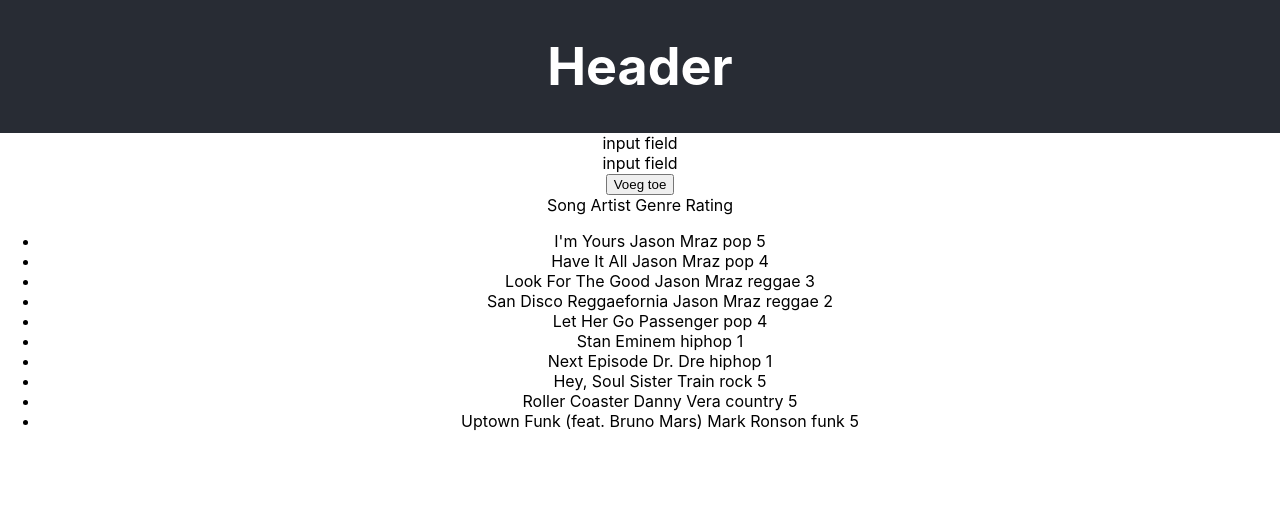
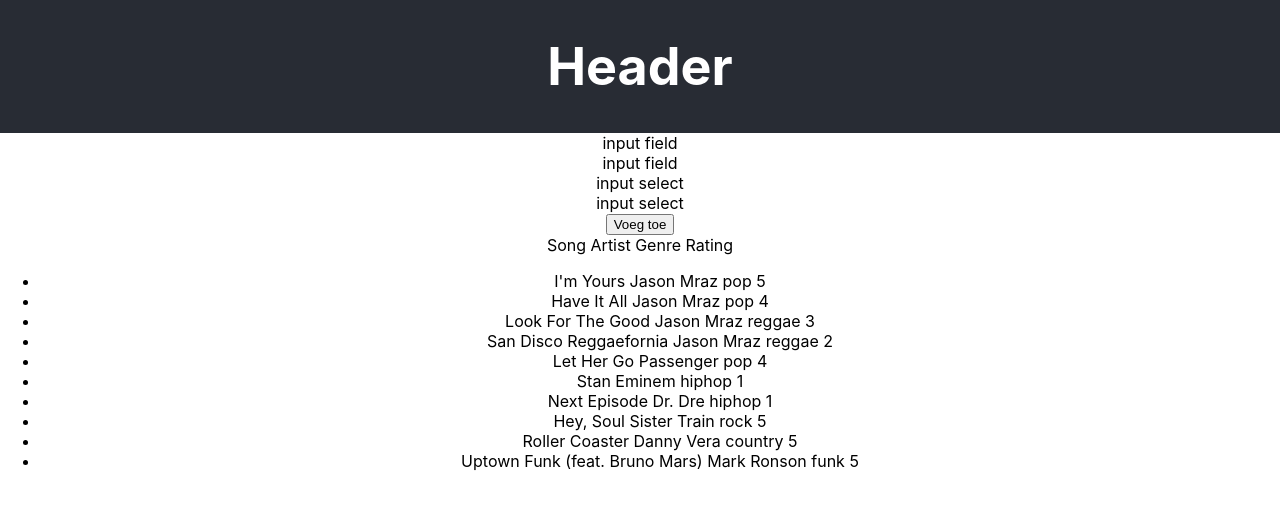
Before and after one commit to MMRijnsburger/Project-React-Lil-Playlist, a React (Create React App) app: page / in a window 1280 px wide. Shown: the top 510 px of the page. Built offline with nearby package versions, Linux system fonts and the light colour scheme.

Commit message:
add InputSelect to SongInput component

```diff
--- /dev/null
+++ b/src/components/InputSelect.js
@@ -0,0 +1,18 @@
+import React from 'react';
+
+class InputSelect extends React.Component {
+    constructor() {
+        super()
+        this.state = {}
+    }
+
+    render() {
+        return (
+            <div>
+                input select
+            </div>
+        )
+    }
+}
+
+export default InputSelect;
--- a/src/containers/SongInput.js
+++ b/src/containers/SongInput.js
@@ -1,5 +1,6 @@
 import React from 'react';
 import InputField from '../components/InputField';
+import InputSelect from '../components/InputSelect';
 
 class SongInput extends React.Component {
     constructor() {
@@ -12,6 +13,8 @@
             <form>
                 <InputField id="input-title" />
                 <InputField id="input-artist" />
+                <InputSelect id="input-genre" />
+                <InputSelect id="input-rating" />
                 <button>Voeg toe</button>
             </form>
         )
```
